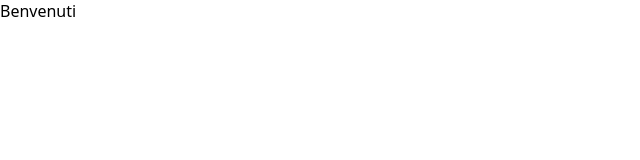
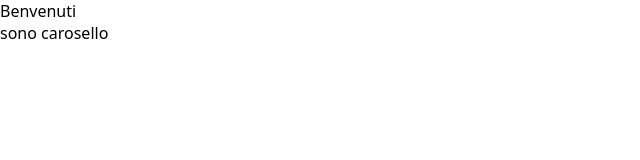
Before and after one commit to elisabichiappini/react-carousel, a React (Vite) app: page / in a window 1280 px wide. Shown: the top 160 px of the page, without its empty margins (0-640 px from the left). Built offline with nearby package versions, Linux system fonts and the light colour scheme.

Commit message:
feat: appjsx

```diff
--- a/src/App.jsx
+++ b/src/App.jsx
@@ -1,3 +1,4 @@
+import Carousel from './components/Carousel';
 import './App.scss'
 
 function App() {
@@ -6,6 +7,7 @@ function App() {
   return (
     <>
     <div>Benvenuti</div>
+    <Carousel />
     </>
   )
 }
--- /dev/null
+++ b/src/components/Carousel.jsx
@@ -0,0 +1,9 @@
+export default function Carousel(){
+    return (
+
+        <div className="carousel">
+        sono carosello
+        </div>
+
+    )
+}
```
